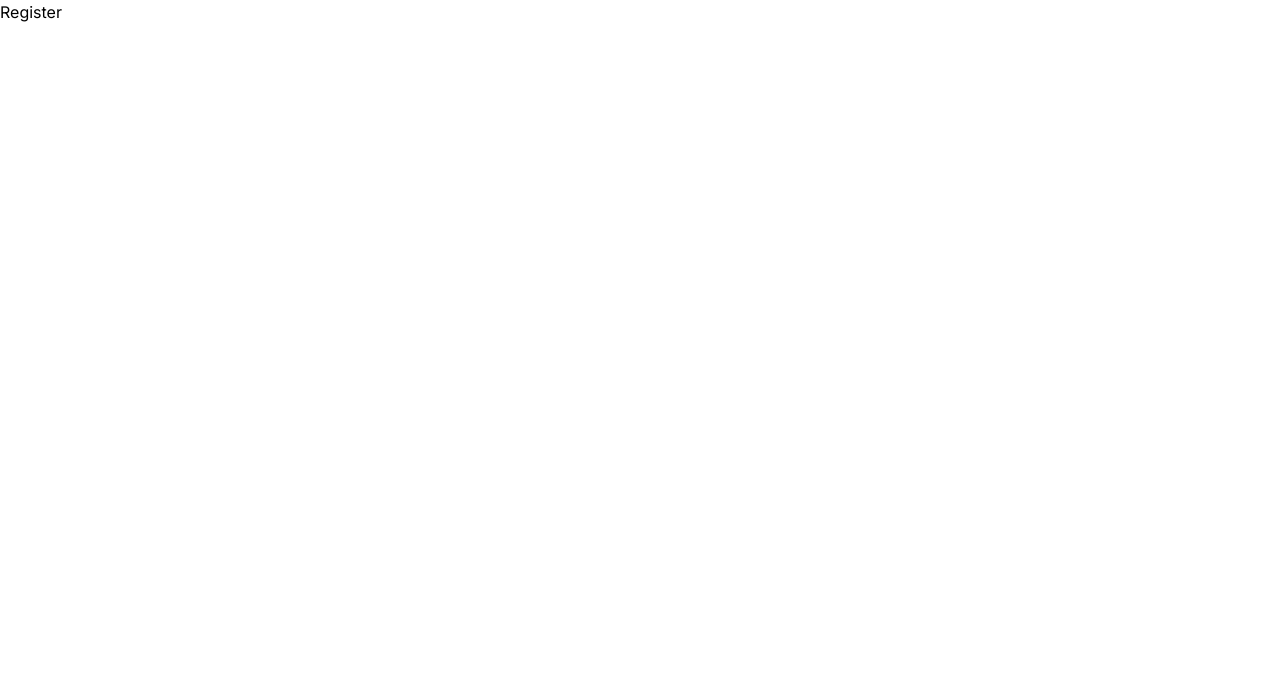
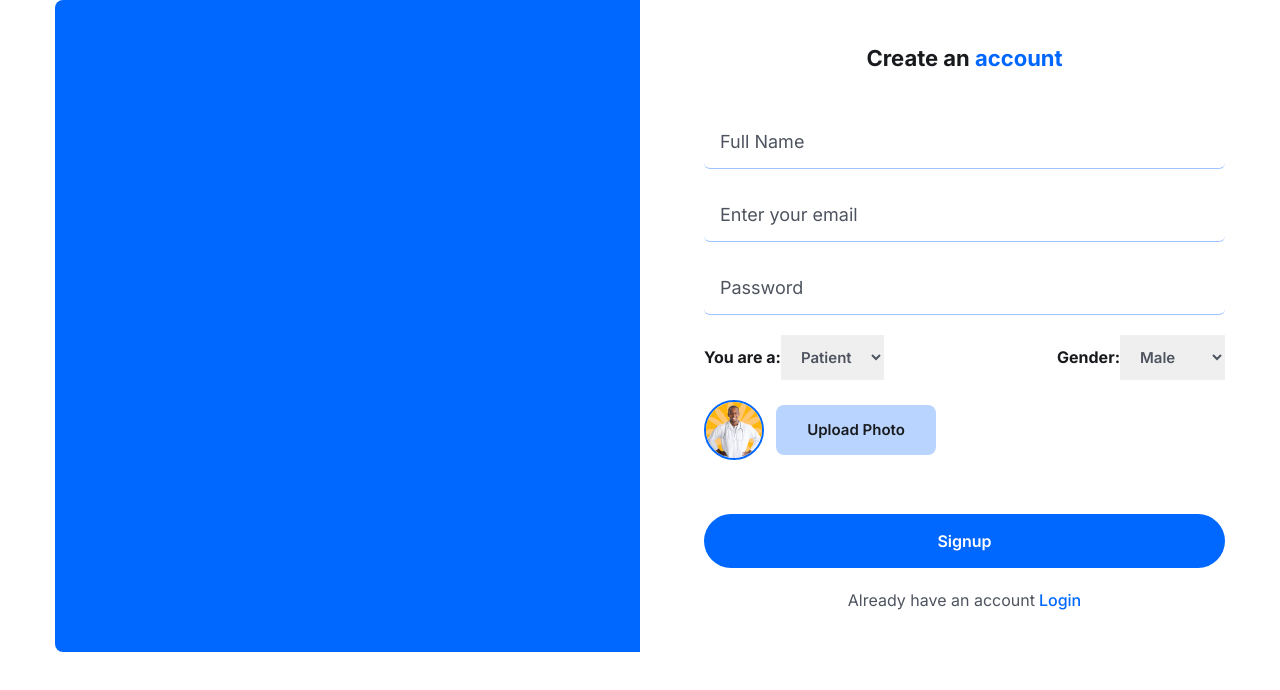
Before and after one commit to Eddiemetrium/doctor-booking, a Next.js app: page /Register in a window 1280 px wide. Shown: the top 690 px of the page. Built offline with nearby package versions, Linux system fonts and the light colour scheme.

Commit message:
register done now its contact

```diff
--- a/src/app/Login/page.js
+++ b/src/app/Login/page.js
@@ -1,20 +1,22 @@
 "use client";
+import { useState } from "react";
 import Link from "next/link";
 import Footer from "../footer/page";
 import Header from "../header/page";
-import { useState } from "react";
 
 function Page() {
   const [formData, setFormData] = useState({ email: "", password: "" });
 
-  const handleInputChange = () => {
+  const handleInputChange = e => {
     setFormData({ ...formData, [e.target.name]: e.target.value });
   };
+
+
 
   return (
     <>
       <section className="px-5 lg:px-0">
-      <Header />
+        <Header />
         <div className="w-full max-w-[570px] mx-auto rounded-lg shadow-md md:p-10 text-center">
           <h3 className="text-headingColor text-[22px] leading-9 font-bold mb-10 pr-3">
             Hello
@@ -24,12 +26,12 @@ function Page() {
           <form className="py-4 md:py-0">
             <div className="mb-5">
               <input
-                className="w-full px-4 py-3 border-b border-solid border-[#0066ff61] focus:outline-none focus:border-b-primaryColor text-[22px] leading-7 text-headingColor placeholder:text-headingColor rounded-md cursor-text "
+                className="w-full px-4 py-3 border-b border-solid border-[#0066ff61] focus:outline-none focus:border-b-primaryColor text-[18px] leading-7 text-headingColor placeholder:text-textColor rounded-md cursor-text "
                 type="email"
-                placeholder="Enter your Email "
-                name="Email"
+                placeholder="Enter your email"
+                name="email"
+                onChange={handleInputChange}
                 value={formData.email}
-                onChange={handleInputChange}
                 required
               />
             </div>
@@ -51,8 +53,13 @@ function Page() {
             </div>
             <p className="mt-5 text-textColor text-center">
               Don&apos;t have an account
+              <Link
+                className="text-primaryColor font-semibold pl-1"
+                href="/Register"
+              >
+                Register
+              </Link>
             </p>
-            <Link className="text-primaryColor font-semibold " href="/Register">Register</Link>
           </form>
         </div>
       </section>
--- a/src/app/Register/page.js
+++ b/src/app/Register/page.js
@@ -1,8 +1,156 @@
+"use client";
+import { useState } from "react";
+import Image from "next/image";
+import signupimg from "../../assets/images/signup.gif";
+import avatar from "../../assets/images/doctor-img01.png";
+import Link from "next/link";
 
-const Register = () => {
+const Signup = () => {
+  const [selectedFile, setSelectedFile] = useState(null);
+  const [previewUrl, setPreviewUrl] = useState("");
+
+  const [formData, setFormData] = useState({
+    name: "",
+    email: "",
+    password: "",
+    photo: selectedFile,
+    gender: "",
+    role: "patient",
+  });
+  const handleInputChange = e => {
+    setFormData({ ...formData, [e.target.name]: e.target.value });
+  };
+ const handleFileInputChange = async (event) => {
+   const file = event.target.files[0];
+  //  Cloudinary to upload imgs
+   console.log(file);
+ };
+ const submitHandler = async event => {
+  event.preventDefault()
+ }
   return (
-    <div>Register</div>
-  )
-}
+    <section className="px-5 xl:px-0">
+      <div className="max-w-[1170px] mx-auto">
+        <div className="grid grid-cols-1 lg:grid-cols-2 ">
+          {/* Img Box */}
+          <div className="hidden lg:block bg-primaryColor rounded-l-lg ">
+            <figure className="rounded-l-lg mt-8">
+              <Image
+                className="w-full rounded-l-lg"
+                src={signupimg}
+                alt="signupimg"
+              />
+            </figure>
+          </div>
+          {/* Signup Form */}
 
-export default Register
+          <div className="rounded-l-lg lg:pl-16 py-10 text-center">
+            <h3 className="text-headingColor text-[22px] leading-9 font-bold mb-10">
+              Create an<span className="text-primaryColor"> account </span>{" "}
+            </h3>
+            <form className="py-4 md:py-0" onSubmit={submitHandler}>
+              <div className="mb-5">
+                <input
+                  className="w-full px-4 py-3 border-b border-solid border-[#0066ff61] focus:outline-none focus:border-b-primaryColor text-[18px] leading-7 text-headingColor placeholder:text-textColor rounded-md cursor-text "
+                  type="text"
+                  placeholder="Full Name"
+                  name="name"
+                  onChange={handleInputChange}
+                  value={formData.name}
+                  required
+                />
+              </div>
+              <div className="mb-5">
+                <input
+                  className="w-full px-4 py-3 border-b border-solid border-[#0066ff61] focus:outline-none focus:border-b-primaryColor text-[18px] leading-7 text-headingColor placeholder:text-textColor rounded-md cursor-text "
+                  type="email"
+                  placeholder="Enter your email"
+                  name="email"
+                  onChange={handleInputChange}
+                  value={formData.email}
+                  required
+                />
+              </div>
+              <div className="mb-5">
+                <input
+                  className="w-full px-4 py-3 border-b border-solid border-[#0066ff61] focus:outline-none focus:border-b-primaryColor text-[18px] leading-7 text-headingColor placeholder:text-textColor rounded-md cursor-text "
+                  type="password"
+                  placeholder="Password"
+                  name="password"
+                  onChange={handleInputChange}
+                  value={formData.password}
+                  required
+                />
+              </div>
+              <div className="mb-5 flex justify-between items-center">
+                <label
+                  htmlFor=""
+                  className="text-headingColor font-bold text-[16px] leading-7"
+                >
+                  You are a:
+                  <select
+                    name="role"
+                    className="text-textColor text-[15px] font-semibold px-4 py-3 focus:outline-none "
+                  >
+                    <option value="patient">Patient</option>
+                    <option value="doctor">Doctor</option>
+                  </select>
+                </label>
+                <label className="text-headingColor font-bold text-[16px] leading-7">
+                  Gender:
+                  <select
+                    name="role"
+                    className="text-textColor text-[15px] font-semibold px-4 py-3 focus:outline-none "
+                  >
+                    <option value="male">Male</option>
+                    <option value="female">Female</option>
+                    <option value="other">Other</option>
+                  </select>
+                </label>
+              </div>
+              <div className="flex items-center  text-textColor gap-3">
+                <figure className="w-[60px]  h-[60px] rounded-full border-2 border-solid border-primaryColor flex items-center justify-center">
+                  <Image className="rounded-full w-full" src={avatar} alt="" />
+                </figure>
+                <div className="relative w-[160px] h-[50px] flex items-left justify-center">
+                  <input
+                    className="absolute top-0 left-0 w-full h-full opacity-0 cursor-pointer"
+                    type="file"
+                    name="photo"
+                    id="customFile"
+                    onChange={handleFileInputChange}
+                    accept=".jpg, .png"
+                  />
+                  <label
+                    className="absolute top-0 left-0 w-full h-full flex items-center justify-center px-[0.75px] py-[0.375px] text-[15px] leading-6 overflow-hidden text-headingColor bg-[#0066ff46] font-semibold rounded-lg truncate cursor-pointer "
+                    htmlFor="customFile"
+                  >
+                    Upload Photo
+                  </label>
+                </div>
+              </div>
+            </form>
+            <div className="mt-4">
+              <button className="btn w-full" type="submit">
+                Signup
+              </button>
+            </div>
+            <div>
+              <p className="mt-5 text-textColor text-center">
+                Already have an account
+                <Link
+                  className="text-primaryColor pl-1 font-medium "
+                  href="/Login"
+                >
+                  Login
+                </Link>
+              </p>
+            </div>
+          </div>
+        </div>
+      </div>
+    </section>
+  );
+};
+
+export default Signup;
```
